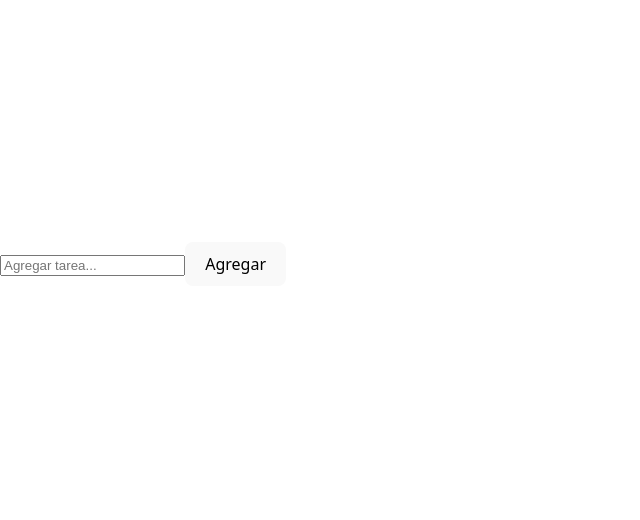
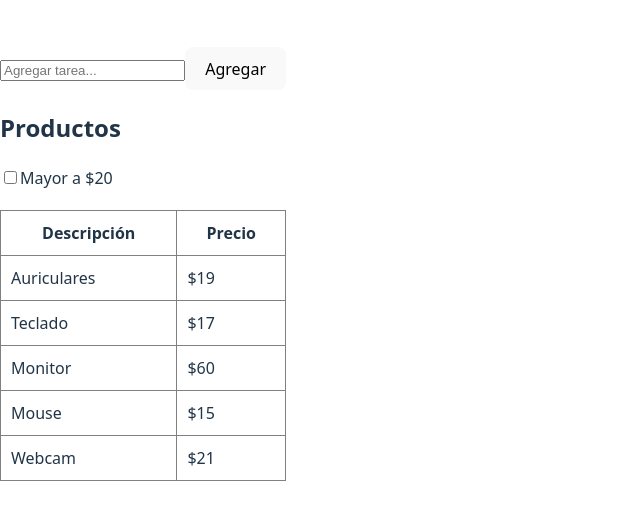
Before and after one commit to marcedavid/pv_tp3_grupo6, a React (Vite) app in the folder TP3-grupo6/: page / in a window 1280 px wide. Shown: the part 136-656 px from the top of the page, without its empty margins (0-640 px from the left). Built offline with nearby package versions, Linux system fonts and the light colour scheme.

Commit message:
Agrego Ejercio Adicionales 1 y 2

```diff
--- a/TP3-grupo6/src/App.jsx
+++ b/TP3-grupo6/src/App.jsx
@@ -1,6 +1,7 @@
 import React, { useState } from 'react';
 import TaskInput from './components/TaskInput';
 import TaskList from './components/TaskList';
+import Productos from './components/Productos';
 
 function App() {
   const [tasks, setTasks] = useState([]);
@@ -30,6 +31,7 @@ function App() {
     <div>
       <TaskInput onAdd={addTask} />
       <TaskList tasks={tasks} onToggle={toggleTask} onDelete={deleteTask} />
+      <Productos />
     </div>
   );
 }
--- /dev/null
+++ b/TP3-grupo6/src/components/Productos.jsx
@@ -0,0 +1,57 @@
+import { useState } from "react";
+
+const Productos = () => {
+  const productosIniciales = [
+    { descripcion: "Auriculares", precio: 19 },
+    { descripcion: "Teclado", precio: 17 },
+    { descripcion: "Monitor", precio: 60 },
+    { descripcion: "Mouse", precio: 15 },
+    { descripcion: "Webcam", precio: 21 },
+  ];
+
+  const [productos, setProductos] = useState(productosIniciales);
+  const [filtrar, setFiltrar] = useState(false);
+
+  const handleCheckboxChange = (event) => {
+    const isChecked = event.target.checked;
+    setFiltrar(isChecked);
+    if (isChecked) {
+      const filtrados = productosIniciales.filter(producto => producto.precio > 20);
+      setProductos(filtrados);
+    } else {
+      setProductos(productosIniciales);
+    }
+  };
+
+  return (
+    <div>
+      <h2>Productos</h2>
+      <label>
+        <input
+          type="checkbox"
+          checked={filtrar}
+          onChange={handleCheckboxChange}
+        />
+        Mayor a $20
+      </label>
+      <table border="1" cellPadding="10" style={{ marginTop: "20px", width: "100%", borderCollapse: "collapse" }}>
+        <thead>
+          <tr>
+            <th>Descripción</th>
+            <th>Precio</th>
+          </tr>
+        </thead>
+        <tbody>
+          {productos.map((producto, index) => (
+            <tr key={index}>
+              <td>{producto.descripcion}</td>
+              <td>${producto.precio}</td>
+            </tr>
+          ))}
+        </tbody>
+      </table>
+    </div>
+  );
+};
+
+export default Productos;
```
